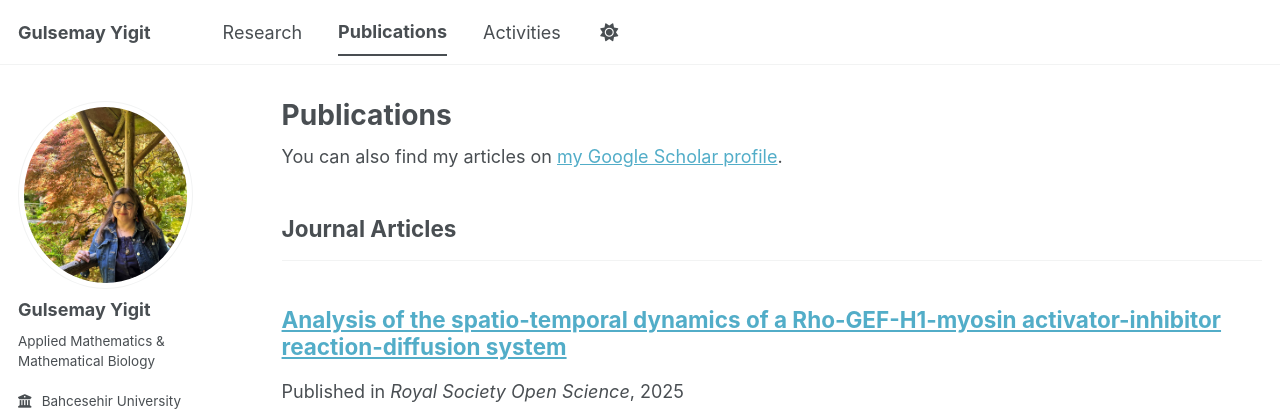
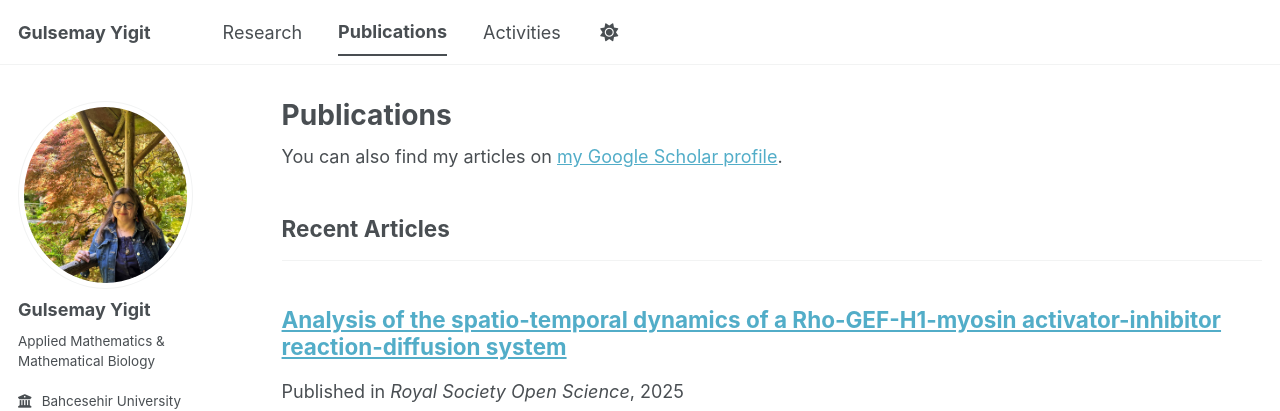
Before and after one commit to gulsemayy/gulsemayy.github.io, a Jekyll site: the page built from _pages/publications.html, in a window 1280 px wide and 1037 px high. Shown: the top 411 px of the window. Built offline with Jekyll 4.4.1, drawn with Linux system fonts in a browser that asks for light colours; a style sheet for code colours, icons or effects is not loaded.

Commit message:
Update _config.yml

```diff
--- a/_config.yml
+++ b/_config.yml
@@ -87,7 +87,7 @@ publication_category:
   books:
     title: 'Books'
   manuscripts:
-    title: 'Journal Articles'
+    title: 'Recent Articles'
   conferences:
     title: 'Conference Papers'
 
```
